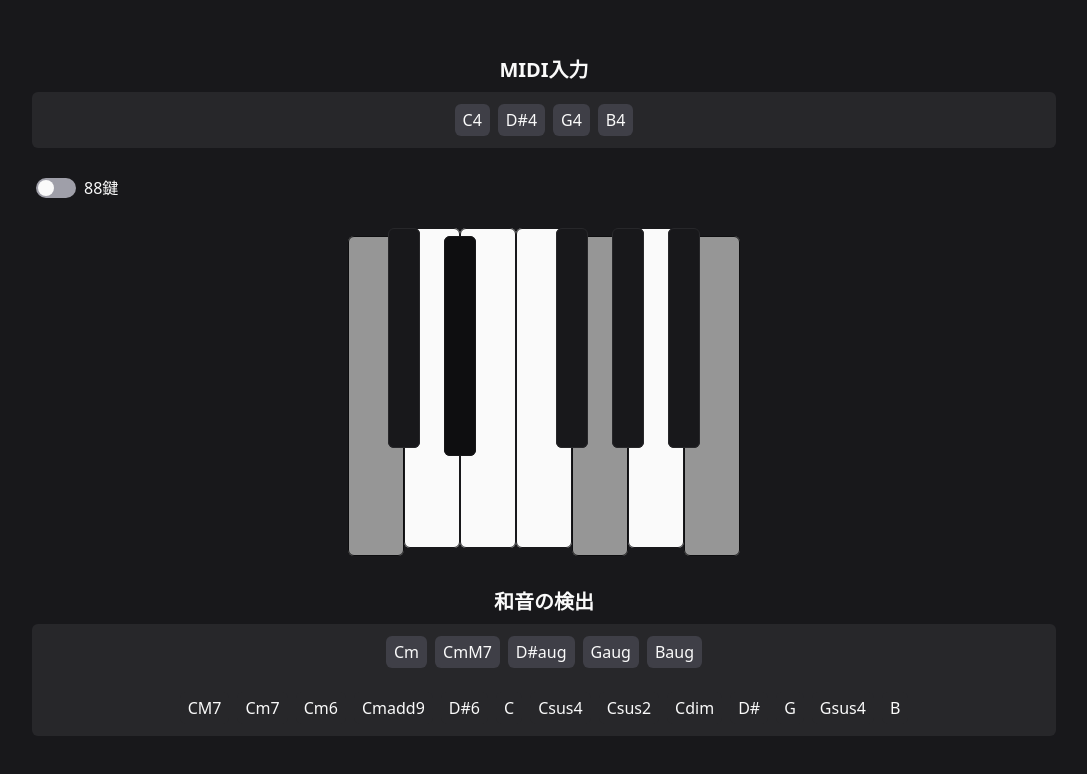
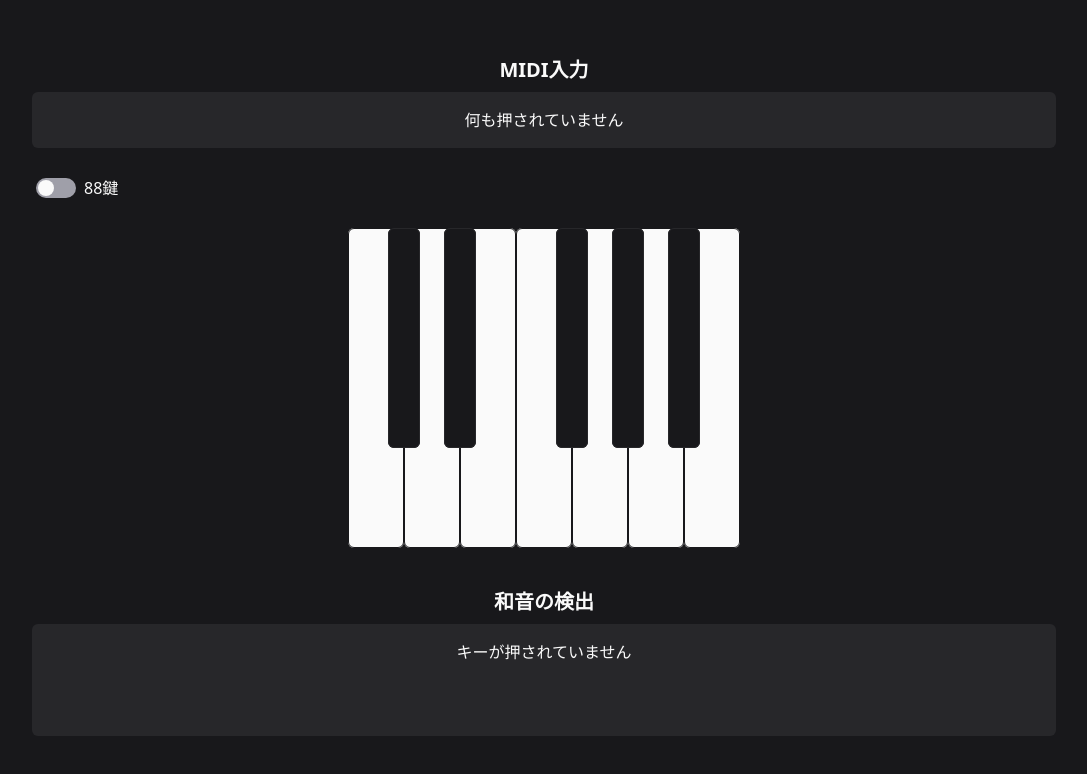
Before and after one commit to tarakichi/piano_chord_practice, a React (Vite) app: page /viewer in a window 1280 px wide. Shown: the top 774 px of the page, without its empty margins (96-1183 px from the left). Built offline with nearby package versions, Linux system fonts and the light colour scheme.

Commit message:
delete code for testing

```diff
--- a/src/pages/CodeViewer.tsx
+++ b/src/pages/CodeViewer.tsx
@@ -1,14 +1,10 @@
 import MidiInputViewer from '../components/MidiInputViewer';
 import ChordDisplay from '../components/ChordDisplay';
-import { useEffect, useState } from 'react';
+import { useState } from 'react';
 import Keyboard from '../components/Keyboard';
 
 export default function CodeViewer() {
   const [midiNotes, setMidiNotes] = useState<number[]>([]);
-
-  useEffect(() => {
-    setMidiNotes([60,63,67,71]);
-  },[])
 
   return (
     <>
```
